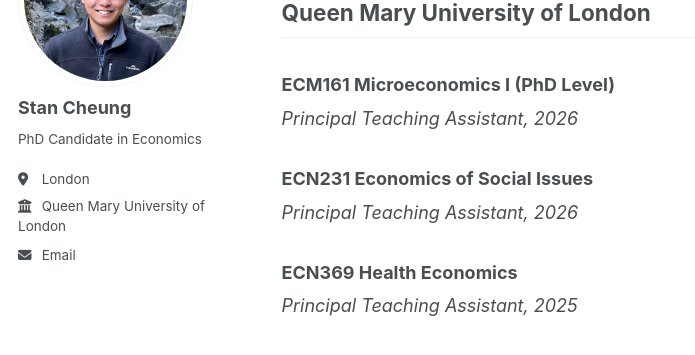
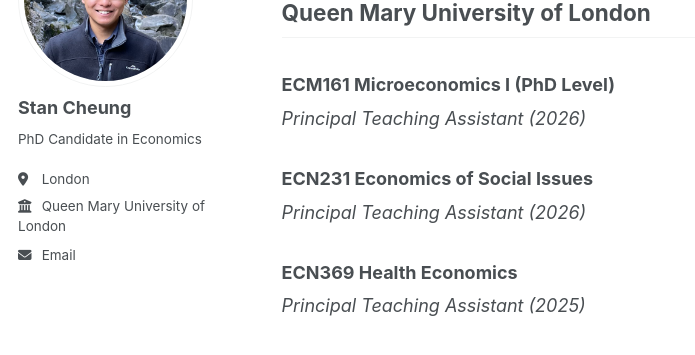
Before and after one commit to stan-cheung/stan-cheung.github.io, a Jekyll site: the page built from _pages/teaching.md, in a window 1280 px wide. Shown: the part 189-544 px from the top of the page, without its empty margins (0-695 px from the left). Built offline with Jekyll 4.4.1, drawn with Linux system fonts in a browser that asks for light colours; a style sheet for code colours, icons or effects is not loaded.

```diff
--- a/_pages/teaching.md
+++ b/_pages/teaching.md
@@ -8,10 +8,10 @@ author_profile: true
 ## Queen Mary University of London
 
 ### ECM161 Microeconomics I (PhD Level)
-*Principal Teaching Assistant, 2026*
+*Principal Teaching Assistant (2026)*
 
 ### ECN231 Economics of Social Issues
-*Principal Teaching Assistant, 2026*
+*Principal Teaching Assistant (2026)*
 
 ### ECN369 Health Economics
-*Principal Teaching Assistant, 2025*
+*Principal Teaching Assistant (2025)*
```
